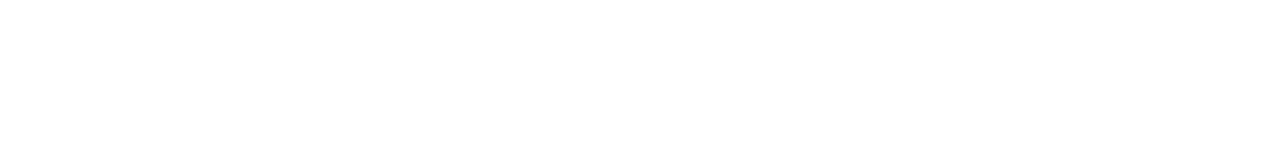
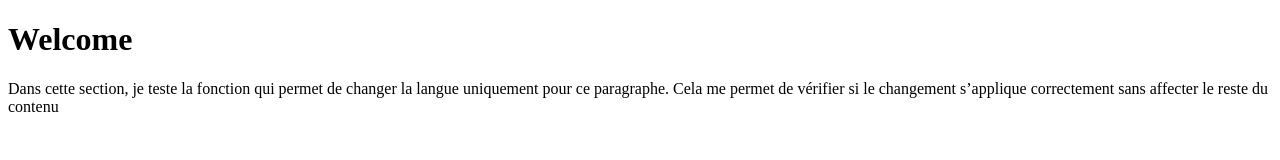
Before and after one commit to Tatiana281100/mtm6201_week1_demo, a plain HTML site: page index.html in a window 1280 px wide. Drawn offline with Linux system fonts and the light colour scheme.

Commit message:
add text

```diff
--- a/index.html
+++ b/index.html
@@ -8,6 +8,9 @@
 </head>
 
 <body>
-
+    <h1>Welcome</h1>
+    <p lang="fr">Dans cette section, je teste la fonction qui permet de changer
+        la langue uniquement pour ce paragraphe. Cela me permet de vérifier si le
+        changement s’applique correctement sans affecter le reste du contenu</p>
 </body>
 </html>
```
Also changed, not shown: about.html (added).
